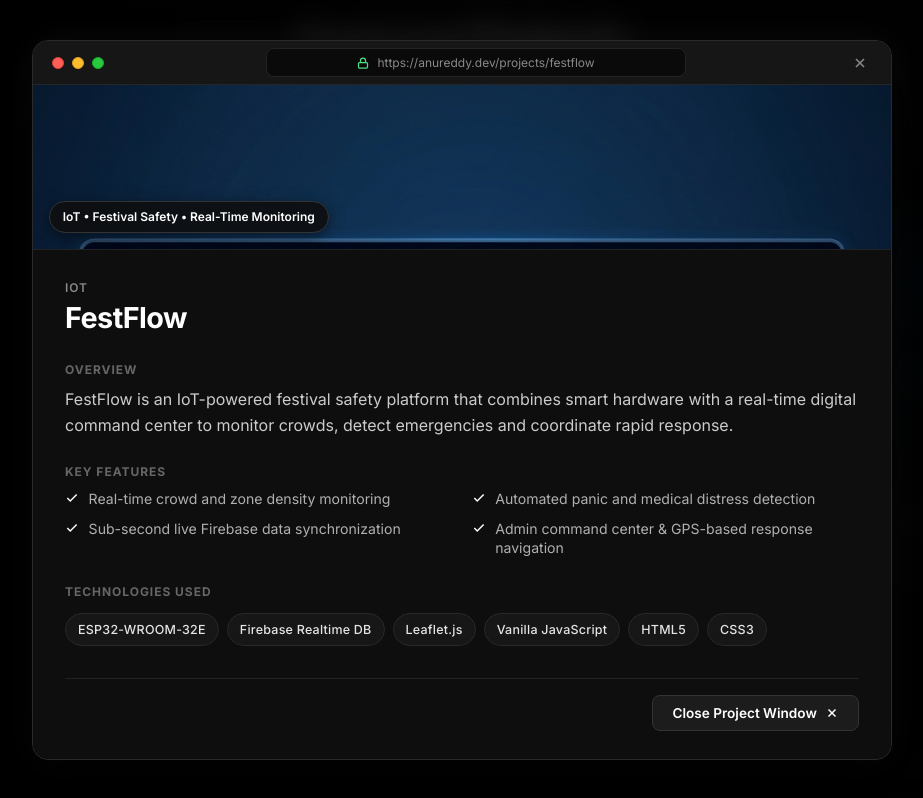
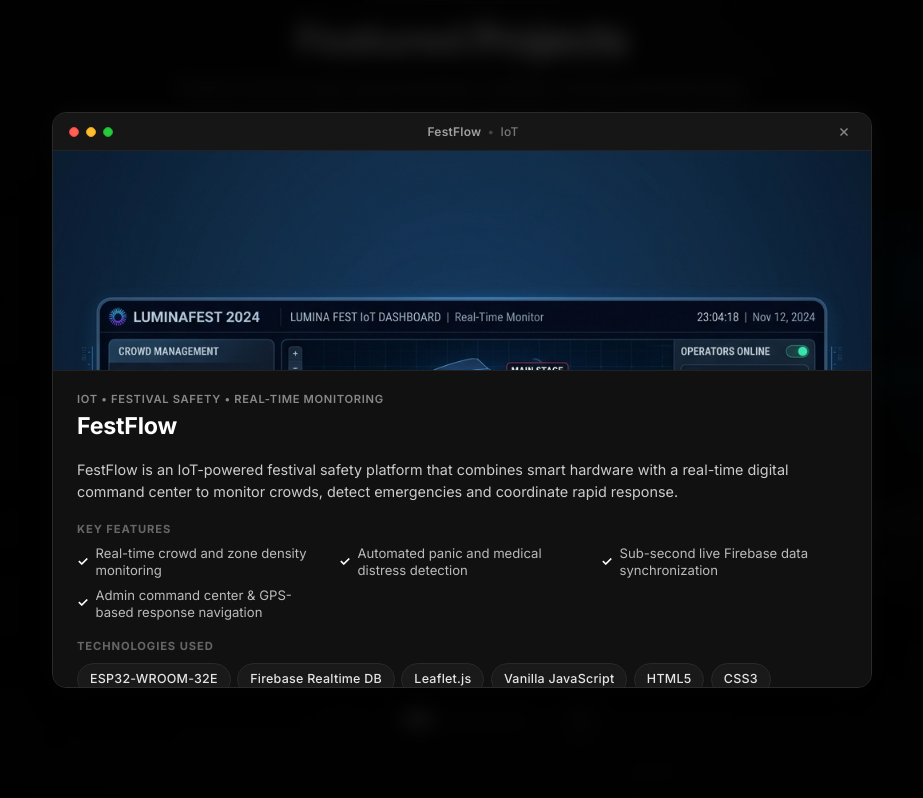
Before and after one commit to anureddyb20/anu, a Next.js app: page / in a window 1280 px wide. Both pictures are taken after a click on the button 640 px from the left and 3101 px from the top of the page. Shown: the part 2701-3499 px from the top of the page, without its empty margins (178-1101 px from the left). Built offline with nearby package versions, Linux system fonts and the light colour scheme.

Commit message:
feat: implement ProjectDetailModal component for displaying detailed project information

```diff
--- a/src/components/ProjectDetailModal.module.css
+++ b/src/components/ProjectDetailModal.module.css
@@ -2,14 +2,14 @@
   position: fixed;
   inset: 0;
   z-index: 1000;
-  background: rgba(0, 0, 0, 0.85);
-  backdrop-filter: blur(14px);
-  -webkit-backdrop-filter: blur(14px);
+  background: rgba(0, 0, 0, 0.82);
+  backdrop-filter: blur(10px);
+  -webkit-backdrop-filter: blur(10px);
   display: flex;
   align-items: center;
   justify-content: center;
-  padding: 1.5rem;
-  animation: fadeIn 0.3s cubic-bezier(0.16, 1, 0.3, 1) forwards;
+  padding: 2rem 1.5rem;
+  animation: fadeIn 0.25s ease-out forwards;
 }
 
 @keyframes fadeIn {
@@ -21,26 +21,27 @@
   }
 }
 
-.browserWindow {
+/* Compact Moderate Window: ~70vw, max 820px width, max 72vh height */
+.compactWindow {
   position: relative;
-  width: 100%;
-  max-width: 860px;
-  max-height: 90vh;
-  background: #0e0e0e;
+  width: 90%;
+  max-width: 820px;
+  max-height: 72vh;
+  background: #111111;
   border: 1px solid #2a2a2a;
-  border-radius: 16px;
+  border-radius: 14px;
   overflow: hidden;
-  box-shadow: 0 25px 70px rgba(0, 0, 0, 0.95),
-              0 0 40px rgba(255, 255, 255, 0.05);
+  box-shadow: 0 20px 60px rgba(0, 0, 0, 0.9),
+              0 0 30px rgba(255, 255, 255, 0.04);
   display: flex;
   flex-direction: column;
-  animation: expandWindow 0.35s cubic-bezier(0.16, 1, 0.3, 1) forwards;
+  animation: scaleUp 0.3s cubic-bezier(0.16, 1, 0.3, 1) forwards;
 }
 
-@keyframes expandWindow {
+@keyframes scaleUp {
   from {
     opacity: 0;
-    transform: scale(0.92) translateY(20px);
+    transform: scale(0.95) translateY(12px);
   }
   to {
     opacity: 1;
@@ -48,31 +49,31 @@
   }
 }
 
-/* Top Browser Window Header Bar */
-.browserHeader {
-  height: 44px;
+/* Minimal Header Bar */
+.windowHeader {
+  height: 38px;
   background: #161616;
-  border-bottom: 1px solid #262626;
+  border-bottom: 1px solid #222222;
   display: flex;
   align-items: center;
   justify-content: space-between;
-  padding: 0 1.2rem;
+  padding: 0 1rem;
   user-select: none;
   flex-shrink: 0;
 }
 
-.trafficLights {
+.controlDots {
   display: flex;
   align-items: center;
-  gap: 8px;
+  gap: 7px;
 }
 
 .dot {
-  width: 12px;
-  height: 12px;
+  width: 10px;
+  height: 10px;
   border-radius: 50%;
   display: inline-block;
-  transition: transform 0.2s ease, opacity 0.2s ease;
+  transition: transform 0.2s ease;
 }
 
 .redDot {
@@ -82,8 +83,7 @@
 }
 
 .redDot:hover {
-  transform: scale(1.15);
-  box-shadow: 0 0 8px rgba(255, 95, 86, 0.6);
+  transform: scale(1.2);
 }
 
 .yellowDot {
@@ -96,34 +96,23 @@
   border: 1px solid #1aab29;
 }
 
-.addressBar {
+.headerTag {
   display: flex;
   align-items: center;
-  gap: 0.5rem;
-  padding: 0.25rem 1rem;
-  background: #0a0a0a;
-  border: 1px solid #222222;
-  border-radius: 8px;
-  font-family: var(--font-geist-mono), 'Fira Code', monospace, sans-serif;
+  gap: 0.4rem;
   font-size: 0.75rem;
-  color: #888888;
-  max-width: 420px;
-  width: 100%;
-  justify-content: center;
-  text-overflow: ellipsis;
-  overflow: hidden;
-  white-space: nowrap;
+  font-weight: 600;
+  color: #a0a0a0;
+  letter-spacing: 0.02em;
 }
 
-.lockIcon {
-  color: #4ade80;
-  flex-shrink: 0;
+.headerDivider {
+  color: #444444;
 }
 
-.urlText {
-  overflow: hidden;
-  text-overflow: ellipsis;
-  white-space: nowrap;
+.headerCategory {
+  color: #777777;
+  font-weight: 500;
 }
 
 .headerCloseBtn {
@@ -132,7 +121,7 @@
   color: #888888;
   padding: 4px;
   cursor: pointer;
-  border-radius: 6px;
+  border-radius: 4px;
   display: flex;
   align-items: center;
   justify-content: center;
@@ -144,208 +133,186 @@
   background: rgba(255, 255, 255, 0.1);
 }
 
-/* Browser Body */
-.browserBody {
+/* Scrollable Window Body */
+.windowBody {
   overflow-y: auto;
   display: flex;
   flex-direction: column;
-  max-height: calc(90vh - 44px);
+  max-height: calc(72vh - 38px);
 }
 
-.browserBody::-webkit-scrollbar {
-  width: 6px;
+.windowBody::-webkit-scrollbar {
+  width: 5px;
 }
 
-.browserBody::-webkit-scrollbar-track {
-  background: #0e0e0e;
+.windowBody::-webkit-scrollbar-track {
+  background: #111111;
 }
 
-.browserBody::-webkit-scrollbar-thumb {
+.windowBody::-webkit-scrollbar-thumb {
   background: #2a2a2a;
   border-radius: 3px;
 }
 
-/* Prominent Screenshot Stage */
-.screenshotFrame {
+/* Compact Image Stage */
+.imageStage {
   position: relative;
   width: 100%;
-  aspect-ratio: 16 / 9;
-  max-height: 380px;
+  height: 220px;
   background: #050505;
   border-bottom: 1px solid #222222;
   overflow: hidden;
+  flex-shrink: 0;
 }
 
-.screenshotImage {
+.projectImage {
   object-fit: cover;
   object-position: top center;
-  filter: brightness(0.95) contrast(1.03);
+  filter: brightness(0.95);
 }
 
-.categoryPillOverlay {
-  position: absolute;
-  bottom: 16px;
-  left: 16px;
-  background: rgba(14, 14, 14, 0.88);
-  backdrop-filter: blur(12px);
-  -webkit-backdrop-filter: blur(12px);
-  border: 1px solid #333333;
-  padding: 0.35rem 0.8rem;
-  border-radius: 9999px;
-  font-size: 0.75rem;
-  font-weight: 600;
-  color: #ffffff;
-  box-shadow: 0 4px 16px rgba(0, 0, 0, 0.5);
-  max-width: 90%;
-  overflow: hidden;
-  text-overflow: ellipsis;
-  white-space: nowrap;
+/* Info Content Area */
+.infoContent {
+  padding: 1.25rem 1.5rem;
+  display: flex;
+  flex-direction: column;
+  gap: 1.1rem;
+  background: #111111;
 }
 
-/* Details Content */
-.detailsContent {
-  padding: 1.75rem 2rem;
+.titleGroup {
   display: flex;
   flex-direction: column;
-  gap: 1.5rem;
-  background: #0e0e0e;
+  gap: 0.2rem;
 }
 
-.mainTitleRow {
-  display: flex;
-  align-items: flex-start;
-  justify-content: space-between;
-  gap: 1rem;
-}
-
-.categorySubhead {
-  font-size: 0.75rem;
+.typeBadge {
+  font-size: 0.7rem;
   font-weight: 600;
   text-transform: uppercase;
-  letter-spacing: 0.08em;
+  letter-spacing: 0.06em;
   color: #888888;
-  display: block;
-  margin-bottom: 0.25rem;
 }
 
 .projectTitle {
-  font-size: 1.8rem;
-  font-weight: 800;
+  font-size: 1.45rem;
+  font-weight: 700;
   color: #ffffff;
-  letter-spacing: -0.02em;
-  line-height: 1.2;
+  letter-spacing: -0.01em;
+  line-height: 1.25;
   margin: 0;
 }
 
-.sectionBlock {
+.descriptionText {
+  font-size: 0.9rem;
+  color: #cccccc;
+  line-height: 1.55;
+  margin: 0;
+}
+
+/* Key Features */
+.featuresSection {
   display: flex;
   flex-direction: column;
-  gap: 0.5rem;
+  gap: 0.4rem;
 }
 
 .sectionHeading {
-  font-size: 0.75rem;
+  font-size: 0.7rem;
   font-weight: 700;
   text-transform: uppercase;
   letter-spacing: 0.08em;
   color: #666666;
 }
 
-.descriptionText {
-  font-size: 1rem;
-  color: #cccccc;
-  line-height: 1.6;
-  margin: 0;
+.featureGrid {
+  display: grid;
+  grid-template-columns: repeat(auto-fit, minmax(220px, 1fr));
+  gap: 0.45rem 1rem;
 }
 
-.featureGrid {
-  list-style: none;
-  padding: 0;
-  margin: 0;
-  display: grid;
-  grid-template-columns: repeat(auto-fit, minmax(280px, 1fr));
-  gap: 0.6rem 1.2rem;
+.featureItem {
+  display: flex;
+  align-items: center;
+  gap: 0.45rem;
+  font-size: 0.82rem;
+  color: #bbbbbb;
+  line-height: 1.3;
 }
 
-.featureBullet {
-  display: flex;
-  align-items: flex-start;
-  gap: 0.6rem;
-  font-size: 0.88rem;
-  color: #b0b0b0;
-  line-height: 1.4;
+.checkIcon {
+  color: #ffffff;
+  font-weight: bold;
+  font-size: 0.8rem;
+  flex-shrink: 0;
 }
 
-.bulletCheck {
-  color: #ffffff;
-  flex-shrink: 0;
-  margin-top: 2px;
+/* Tech Stack */
+.techSection {
+  display: flex;
+  flex-direction: column;
+  gap: 0.4rem;
 }
 
 .techWrapper {
   display: flex;
   flex-wrap: wrap;
-  gap: 0.5rem;
+  gap: 0.4rem;
+}
+
+/* Compact Button Bar */
+.buttonBar {
+  display: flex;
+  align-items: center;
+  justify-content: flex-end;
+  padding-top: 0.75rem;
+  border-top: 1px solid #222222;
   margin-top: 0.25rem;
 }
 
-/* Footer Row */
-.footerRow {
-  display: flex;
-  align-items: center;
-  justify-content: flex-end;
-  padding-top: 1rem;
-  border-top: 1px solid #222222;
-  margin-top: 0.5rem;
-}
-
-.closeWindowBtn {
-  display: inline-flex;
-  align-items: center;
-  gap: 0.5rem;
-  padding: 0.55rem 1.2rem;
+.closeBtn {
+  padding: 0.4rem 1.1rem;
   background: rgba(255, 255, 255, 0.06);
   border: 1px solid #333333;
-  border-radius: 8px;
+  border-radius: 6px;
   color: #ffffff;
-  font-size: 0.85rem;
+  font-size: 0.8rem;
   font-weight: 600;
   cursor: pointer;
   transition: all 0.2s ease;
 }
 
-.closeWindowBtn:hover {
+.closeBtn:hover {
   background: #ffffff;
   color: #000000;
   border-color: #ffffff;
-  box-shadow: 0 0 15px rgba(255, 255, 255, 0.2);
 }
 
 @media (max-width: 768px) {
   .overlay {
-    padding: 0.75rem;
+    padding: 1rem 0.75rem;
   }
 
-  .browserHeader {
-    padding: 0 0.8rem;
+  .compactWindow {
+    width: 95%;
+    max-height: 80vh;
   }
 
-  .addressBar {
-    max-width: 200px;
-    font-size: 0.7rem;
+  .windowBody {
+    max-height: calc(80vh - 38px);
   }
 
-  .detailsContent {
-    padding: 1.2rem 1.2rem;
-    gap: 1.2rem;
+  .imageStage {
+    height: 170px;
+  }
+
+  .infoContent {
+    padding: 1rem 1.1rem;
+    gap: 0.9rem;
   }
 
   .projectTitle {
-    font-size: 1.4rem;
-  }
-
-  .descriptionText {
-    font-size: 0.92rem;
+    font-size: 1.25rem;
   }
 
   .featureGrid {
--- a/src/components/ProjectDetailModal.tsx
+++ b/src/components/ProjectDetailModal.tsx
@@ -56,54 +56,42 @@ export default function ProjectDetailModal({ project, onClose }: ProjectDetailMo
       onClick={handleOverlayClick}
       role="dialog"
       aria-modal="true"
-      aria-labelledby="browser-project-title"
+      aria-labelledby="compact-project-title"
     >
-      {/* Expandable Browser Window Container */}
-      <div className={styles.browserWindow} ref={windowRef}>
-        {/* Browser Top Navigation Bar */}
-        <div className={styles.browserHeader}>
-          {/* Traffic Light Control Dots */}
-          <div className={styles.trafficLights}>
+      {/* Compact Moderate-Sized Window */}
+      <div className={styles.compactWindow} ref={windowRef}>
+        {/* Subtle Minimal Window Header */}
+        <div className={styles.windowHeader}>
+          {/* Small Window Control Dots */}
+          <div className={styles.controlDots}>
             <button
               type="button"
               className={`${styles.dot} ${styles.redDot}`}
               onClick={onClose}
-              title="Close window"
-              aria-label="Close project window"
+              title="Close"
+              aria-label="Close window"
             />
             <span className={`${styles.dot} ${styles.yellowDot}`} />
             <span className={`${styles.dot} ${styles.greenDot}`} />
           </div>
 
-          {/* Browser Address Bar */}
-          <div className={styles.addressBar}>
-            <svg
-              className={styles.lockIcon}
-              width="12"
-              height="12"
-              viewBox="0 0 24 24"
-              fill="none"
-              stroke="currentColor"
-              strokeWidth="2.5"
-            >
-              <rect x="3" y="11" width="18" height="11" rx="2" ry="2" />
-              <path d="M7 11V7a5 5 0 0 1 10 0v4" />
-            </svg>
-            <span className={styles.urlText}>
-              https://anureddy.dev/projects/{project.id}
-            </span>
+          {/* Minimal Header Title */}
+          <div className={styles.headerTag}>
+            <span>{project.name}</span>
+            <span className={styles.headerDivider}>•</span>
+            <span className={styles.headerCategory}>{primaryCategory}</span>
           </div>
 
-          {/* Window Close Action Button */}
+          {/* Close Action Button */}
           <button
             type="button"
             className={styles.headerCloseBtn}
             onClick={onClose}
-            aria-label="Close project detail view"
+            aria-label="Close project view"
           >
             <svg
-              width="16"
-              height="16"
+              width="14"
+              height="14"
               viewBox="0 0 24 24"
               fill="none"
               stroke="currentColor"
@@ -115,65 +103,50 @@ export default function ProjectDetailModal({ project, onClose }: ProjectDetailMo
           </button>
         </div>
 
-        {/* Browser Content Body */}
-        <div className={styles.browserBody}>
-          {/* Project Screenshot Visual Stage */}
-          <div className={styles.screenshotFrame}>
+        {/* Window Body Container */}
+        <div className={styles.windowBody}>
+          {/* Project Screenshot Visual */}
+          <div className={styles.imageStage}>
             <Image
               src={project.image}
-              alt={`High quality project preview of ${project.name}`}
+              alt={`Visual dashboard preview of ${project.name}`}
               fill
-              sizes="(max-width: 768px) 100vw, 840px"
-              className={styles.screenshotImage}
+              sizes="(max-width: 768px) 100vw, 760px"
+              className={styles.projectImage}
               priority
             />
-            <div className={styles.categoryPillOverlay}>{project.category}</div>
           </div>
 
-          {/* Project Details Section */}
-          <div className={styles.detailsContent}>
-            <div className={styles.mainTitleRow}>
-              <div>
-                <span className={styles.categorySubhead}>{primaryCategory}</span>
-                <h2 id="browser-project-title" className={styles.projectTitle}>
-                  {project.name}
-                </h2>
-              </div>
+          {/* Project Details Content */}
+          <div className={styles.infoContent}>
+            {/* Title & Category */}
+            <div className={styles.titleGroup}>
+              <span className={styles.typeBadge}>{project.category}</span>
+              <h2 id="compact-project-title" className={styles.projectTitle}>
+                {project.name}
+              </h2>
             </div>
 
-            {/* Short Description (2-3 lines) */}
-            <div className={styles.sectionBlock}>
-              <span className={styles.sectionHeading}>Overview</span>
-              <p className={styles.descriptionText}>{project.description}</p>
-            </div>
+            {/* Overview */}
+            <p className={styles.descriptionText}>{project.description}</p>
 
-            {/* Key Features (if present) */}
+            {/* Key Features List */}
             {project.features && project.features.length > 0 && (
-              <div className={styles.sectionBlock}>
+              <div className={styles.featuresSection}>
                 <span className={styles.sectionHeading}>Key Features</span>
-                <ul className={styles.featureGrid}>
+                <div className={styles.featureGrid}>
                   {project.features.map((feat, idx) => (
-                    <li key={idx} className={styles.featureBullet}>
-                      <svg
-                        className={styles.bulletCheck}
-                        width="14"
-                        height="14"
-                        viewBox="0 0 24 24"
-                        fill="none"
-                        stroke="currentColor"
-                        strokeWidth="2.5"
-                      >
-                        <polyline points="20 6 9 17 4 12" />
-                      </svg>
+                    <div key={idx} className={styles.featureItem}>
+                      <span className={styles.checkIcon}>✓</span>
                       <span>{feat}</span>
-                    </li>
+                    </div>
                   ))}
-                </ul>
+                </div>
               </div>
             )}
 
             {/* Tech Stack Badges */}
-            <div className={styles.sectionBlock}>
+            <div className={styles.techSection}>
               <span className={styles.sectionHeading}>Technologies Used</span>
               <div className={styles.techWrapper}>
                 {project.techStack.map((tech, idx) => (
@@ -182,25 +155,14 @@ export default function ProjectDetailModal({ project, onClose }: ProjectDetailMo
               </div>
             </div>
 
-            {/* Bottom Footer Actions Bar (Close button only, ZERO GitHub links) */}
-            <div className={styles.footerRow}>
+            {/* Compact Close Button Bar (ZERO GitHub links) */}
+            <div className={styles.buttonBar}>
               <button
                 type="button"
-                className={styles.closeWindowBtn}
+                className={styles.closeBtn}
                 onClick={onClose}
               >
-                <span>Close Project Window</span>
-                <svg
-                  width="14"
-                  height="14"
-                  viewBox="0 0 24 24"
-                  fill="none"
-                  stroke="currentColor"
-                  strokeWidth="2.5"
-                >
-                  <line x1="18" y1="6" x2="6" y2="18" />
-                  <line x1="6" y1="6" x2="18" y2="18" />
-                </svg>
+                <span>Close</span>
               </button>
             </div>
           </div>
```
